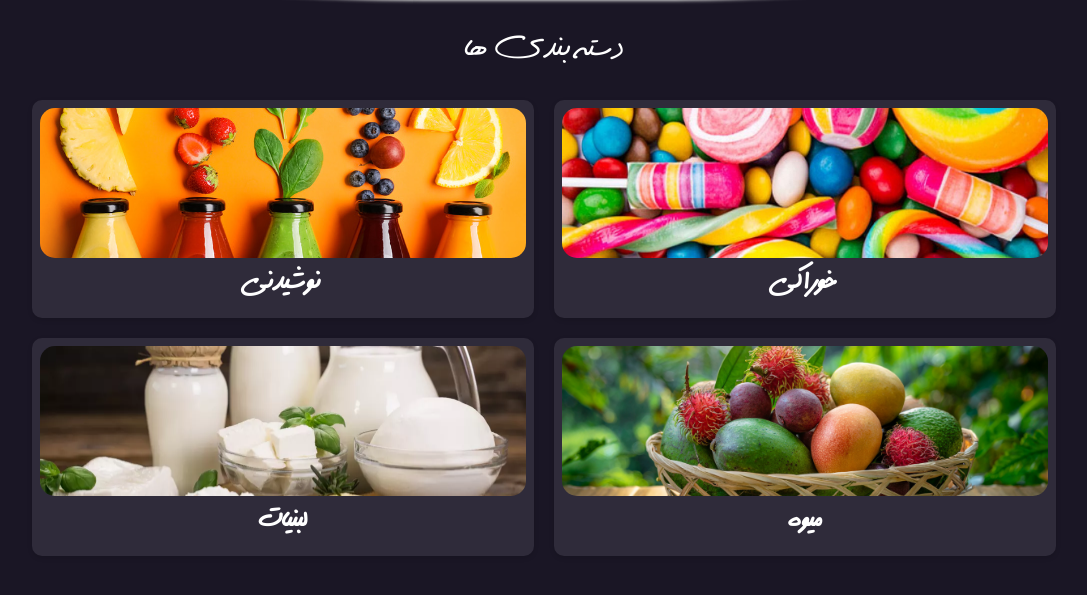
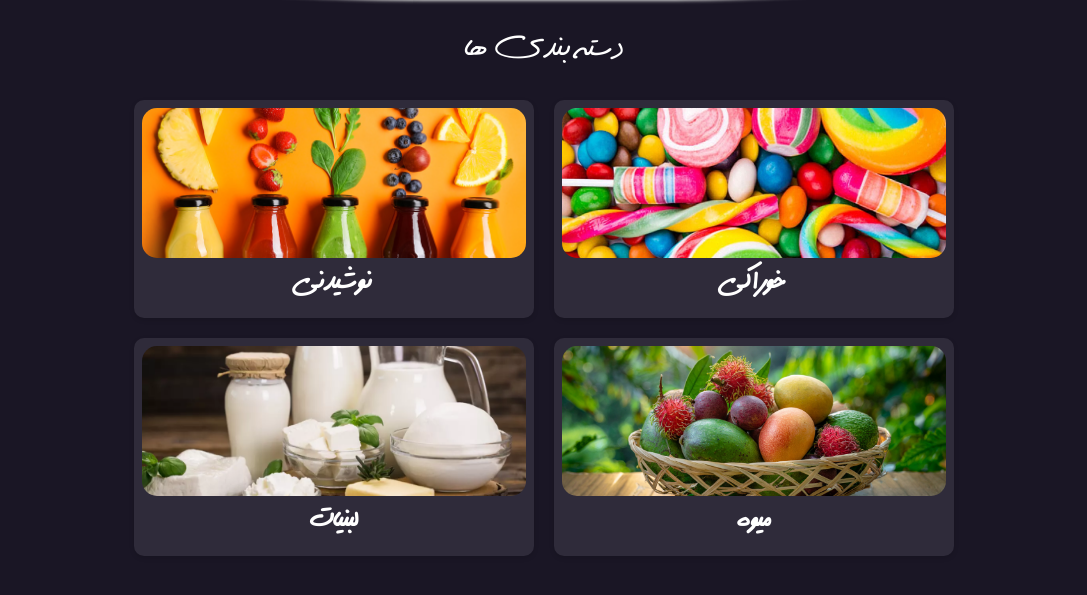
Before and after one commit to kianmaleki/kiako-shop, a PHP site: page / in a window 1280 px wide. Shown: the part 174-769 px from the top of the page, without its empty margins (96-1183 px from the left). Run offline with PHP 8.4, Linux system fonts and the light colour scheme.

Commit message:
Update style.css

```diff
--- a/style.css
+++ b/style.css
@@ -149,7 +149,7 @@
 }
 
 .category-card {
-    width: 45%;
+    width: 25rem;
     max-width: 100%;
     height: max-content;
     /* تنظیم عرض هر کارت */
```
